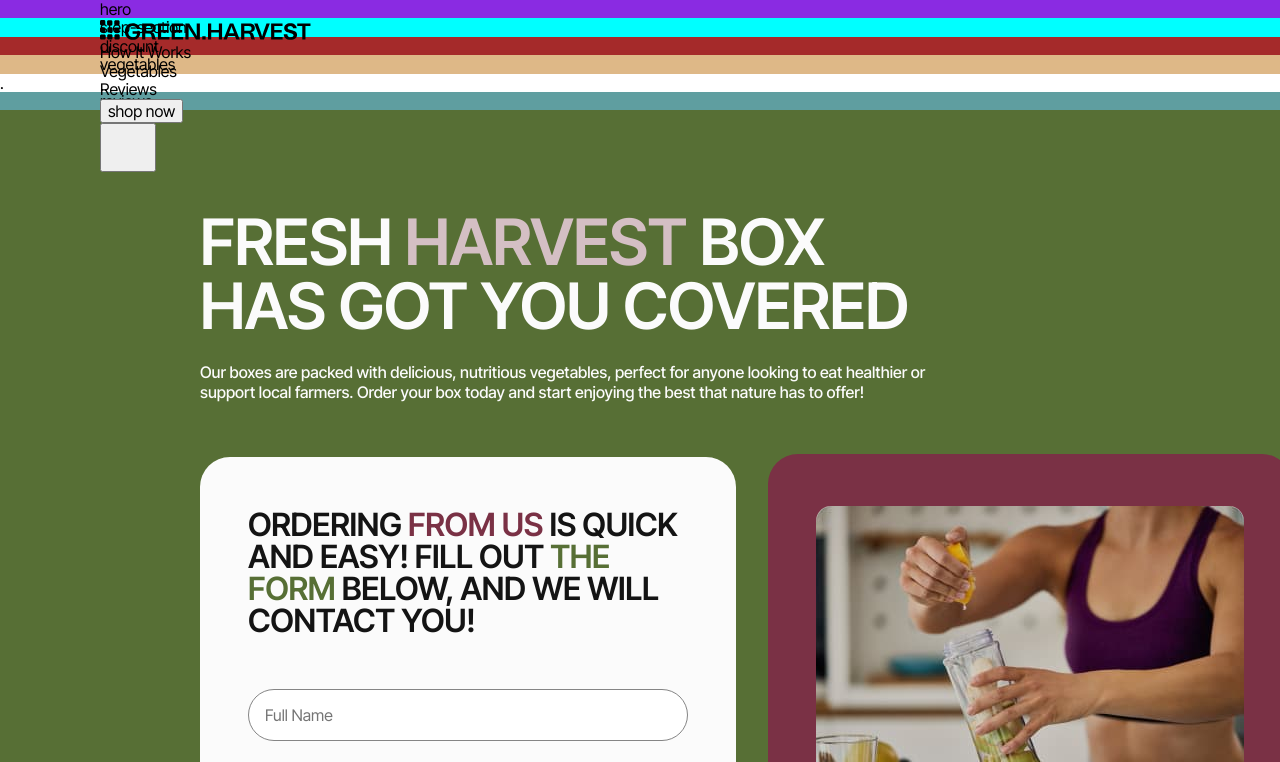
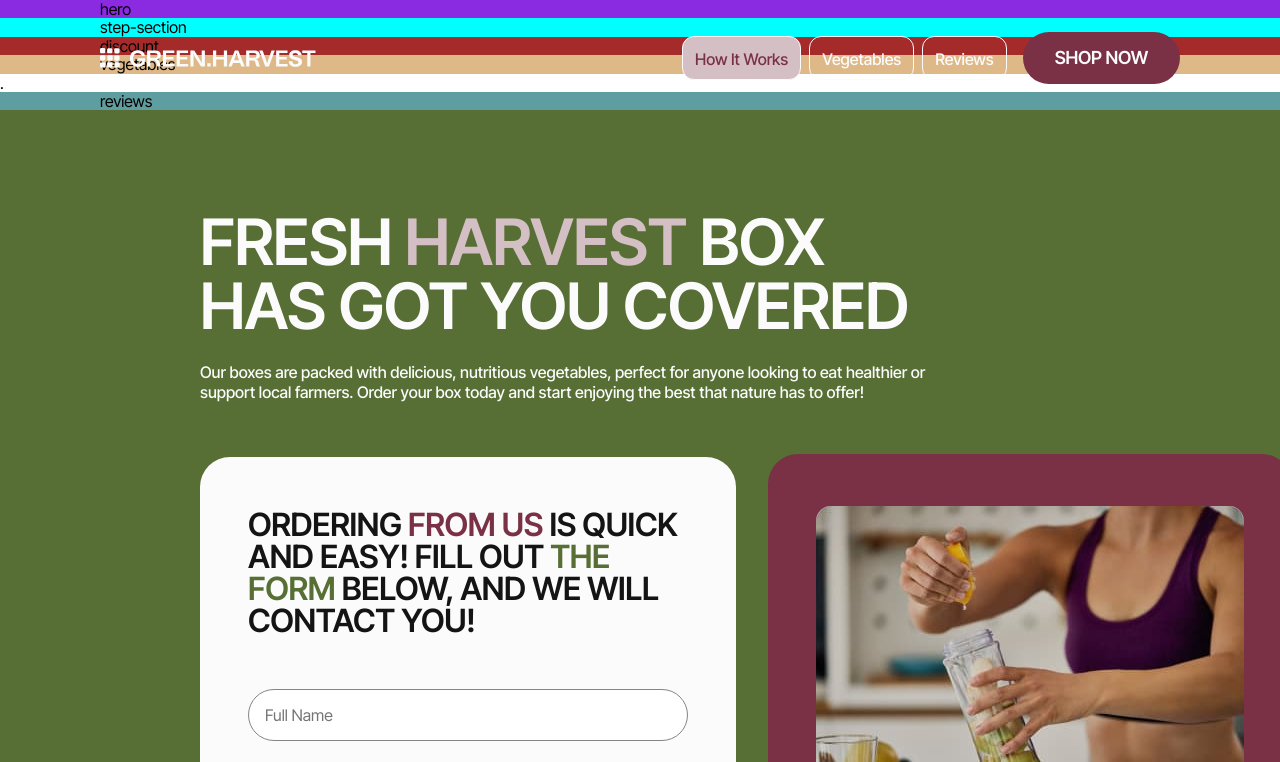
Before and after one commit to GoitStudentsWorks/html-css_114_EdikKapustnyak, a website built with Vite: page src/index.html in a window 1280 px wide. Both pictures are taken after a click on the link "How It Works". Shown: the top 762 px of the page. Built offline with nearby package versions, Linux system fonts and the light colour scheme; files whose address does not match are found by name.

Commit message:
added styles (#6)
* added styles

* favicons new svg sprite

---------

Co-authored-by: pixel <pixel.koval@gmail.com>
Co-authored-by: kapustnyak <zned003@gmail.com>

```diff
--- a/src/css/header.css
+++ b/src/css/header.css
@@ -4,3 +4,132 @@
     width: 100%;
     background-color: transparent;
 }
+
+.header-container {
+    display: flex;
+    align-items: center;
+    justify-content: space-between;
+}
+
+.main-logo {
+    display: flex;
+    align-items: center;
+    justify-content: space-between;
+    width: 216px;
+}
+
+.logo-icon,
+.logo-icon-text {
+    fill: #fbfbfb;
+}
+
+.header-wrapper {
+    display: none;
+}
+
+.burger-button {
+    border: none;
+    padding: 0;
+    background-color: transparent;
+}
+
+.burger-icon {
+    fill: #fbfbfb;
+    display: block;
+}
+
+@media screen and (max-width: 767px) {
+    .main-logo {
+        width: 168px;
+    }
+
+    .logo-icon {
+        width: 16px;
+        height: 16px;
+    }
+
+    .logo-icon-text {
+        width: 148px;
+        height: 12px;
+    }
+
+    .burger-icon {
+        width: 32px;
+        height: 32px;
+    }
+}
+
+@media screen and (min-width: 768px) {
+    .page-header {
+        top: 32px;
+    }
+}
+
+@media screen and (min-width: 1280px) {
+    .header-wrapper {
+        display: flex;
+        justify-content: space-between;
+        align-items: center;
+        width: 498px;
+    }
+
+    .nav-list {
+        display: flex;
+        gap: 8px;
+    }
+
+    .nav-link {
+        font-weight: 500;
+        font-size: 16px;
+        line-height: 1.25;
+        text-align: center;
+        color: #fbfbfb;
+        border: 1px solid #fbfbfb;
+        border-radius: 12px;
+        padding: 12px;
+        height: 44px;
+        display: block;
+    }
+
+    .nav-link:hover,
+    .nav-link:focus {
+        background-color: #d4bfc4;
+        color: #7a3145;
+    }
+
+    .nav-link:active {
+        background-color: #fbfbfb;
+        color: #7a3145;
+    }
+
+    .order-button {
+        background-color: #7a3145;
+        border: none;
+        border-radius: 30px;
+        padding: 16px 32px;
+        min-width: 157px;
+        min-height: 52px;
+        font-weight: 600;
+        font-size: 18px;
+        line-height: 1.11;
+        letter-spacing: -0.01em;
+        text-transform: uppercase;
+        text-align: center;
+        color: #fbfbfb;
+    }
+
+    .order-button:hover,
+    .order-button:focus {
+        background-color: #d4bfc4;
+        color: #7a3145;
+    }
+
+    .order-button:active {
+        background-color: #fbfbfb;
+        color: #7a3145;
+    }
+
+    .burger-button {
+        display: none;
+    }
+}
```
Also changed, not shown: src/img/favicons.svg (added), src/img/icons&sprite/Green.Harvest.svg (added), src/img/icons&sprite/burger-menu.svg (added), src/img/icons&sprite/cancel.svg (added), src/img/icons&sprite/logo-box.svg (added), src/img/javascript.svg (deleted), src/img/logo.svg (deleted), src/img/sprite.svg (deleted), src/img/vite-logo.png (deleted), src/img/webp/vite-logo.webp (deleted).
